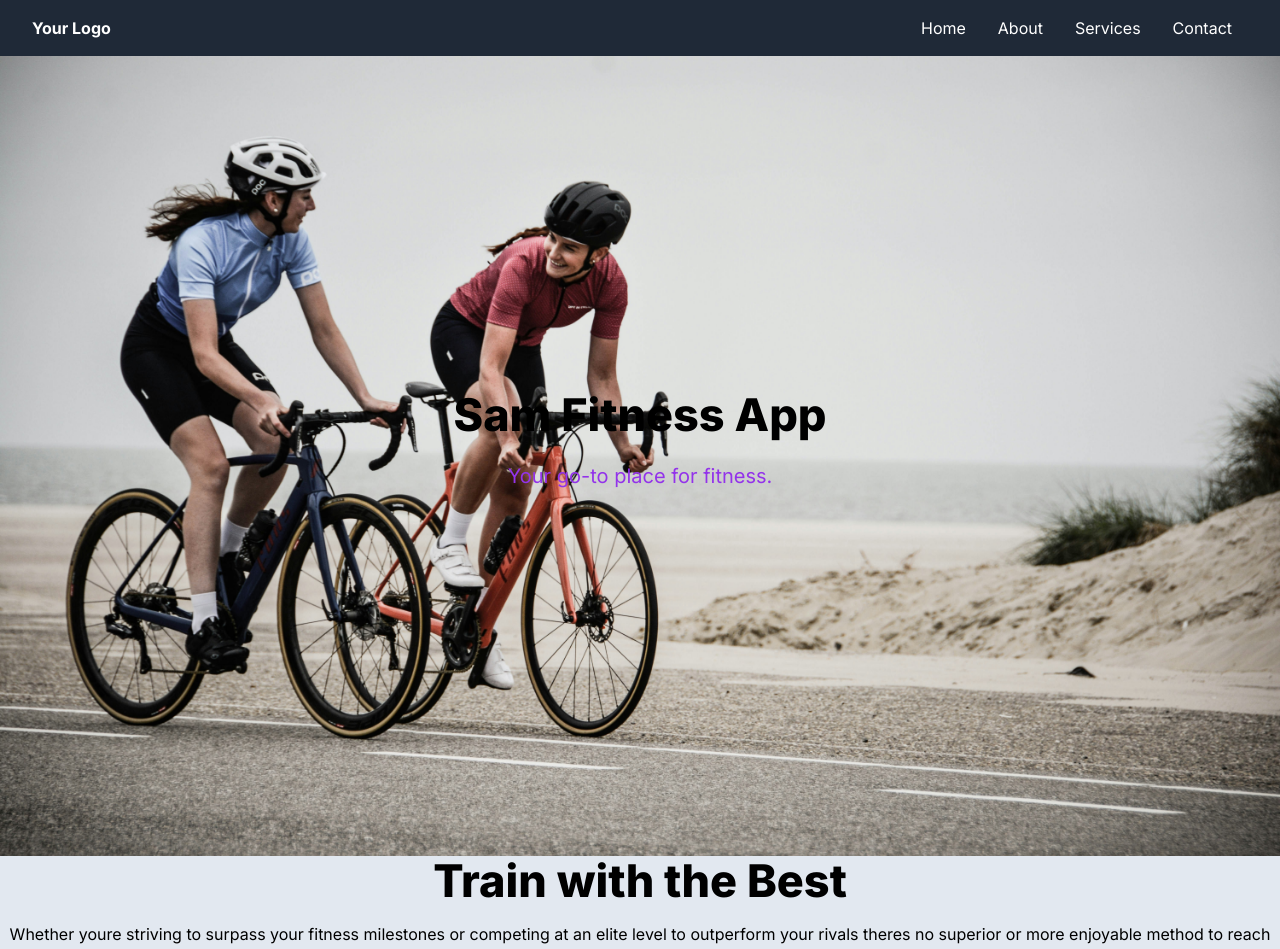
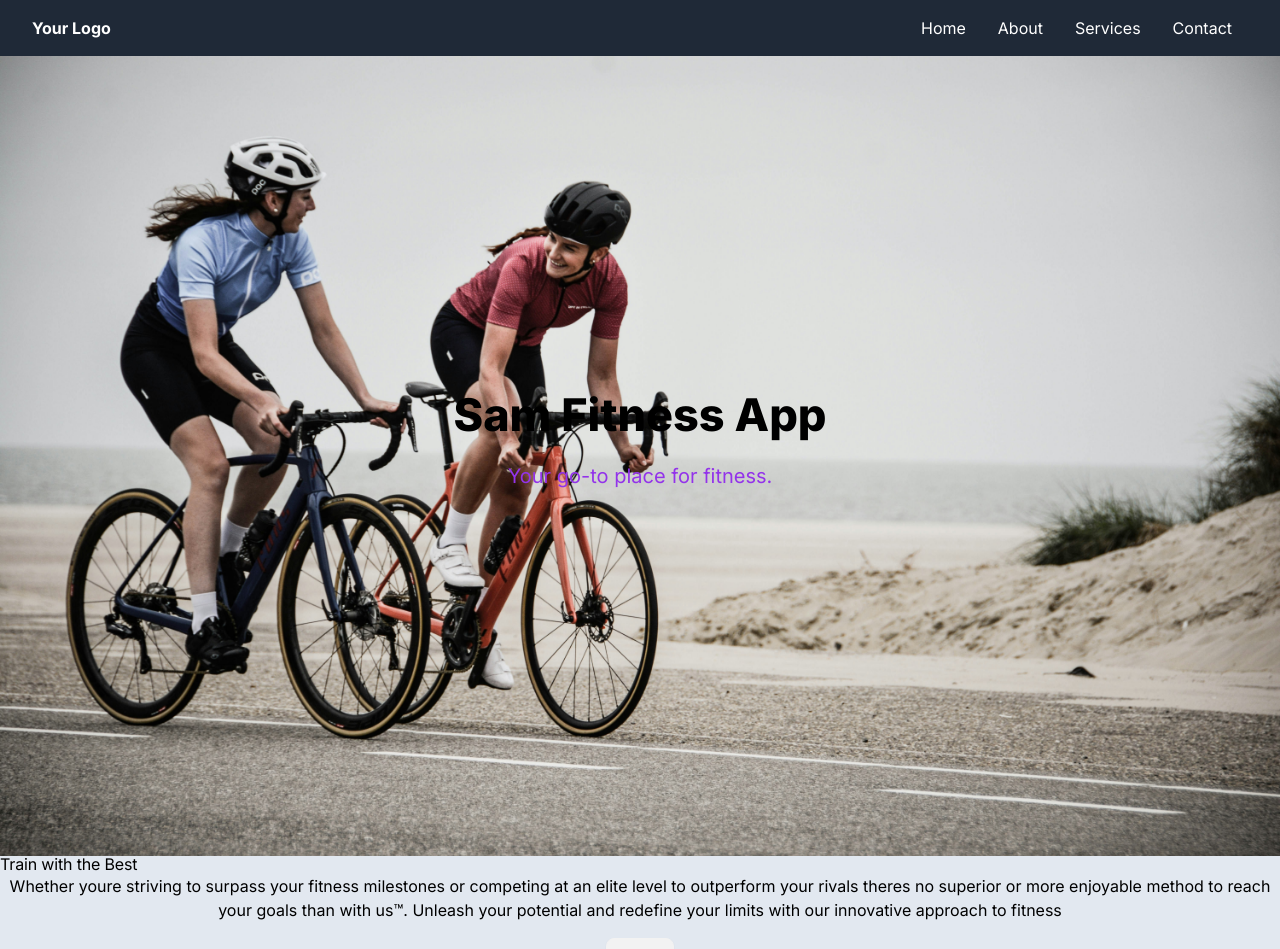
Before and after one commit to Martin2251/sam-app, a Next.js app: page / in a window 1280 px wide. Shown: the top 949 px of the page. Built offline with nearby package versions, Linux system fonts and the light colour scheme.

Commit message:
h3 on train

```diff
--- a/src/app/Components/Train/index.tsx
+++ b/src/app/Components/Train/index.tsx
@@ -3,7 +3,7 @@ import React from 'react'
 const TrainSection = () => {
   return (
   <main className='bg-slate-200 mb-4 '>
-    <h1 className='text-center text-black mb-4'>Train with the Best</h1>
+    <h3>Train with the Best</h3>
 
     <p className='text-center text-black mb-4'>Whether youre striving to surpass your fitness milestones or competing at an elite level to outperform your rivals theres no superior or more enjoyable method to reach your goals than with us™. Unleash your potential and redefine your limits with our innovative approach to fitness </p>
     <div className='flex items-center justify-center '>
```
